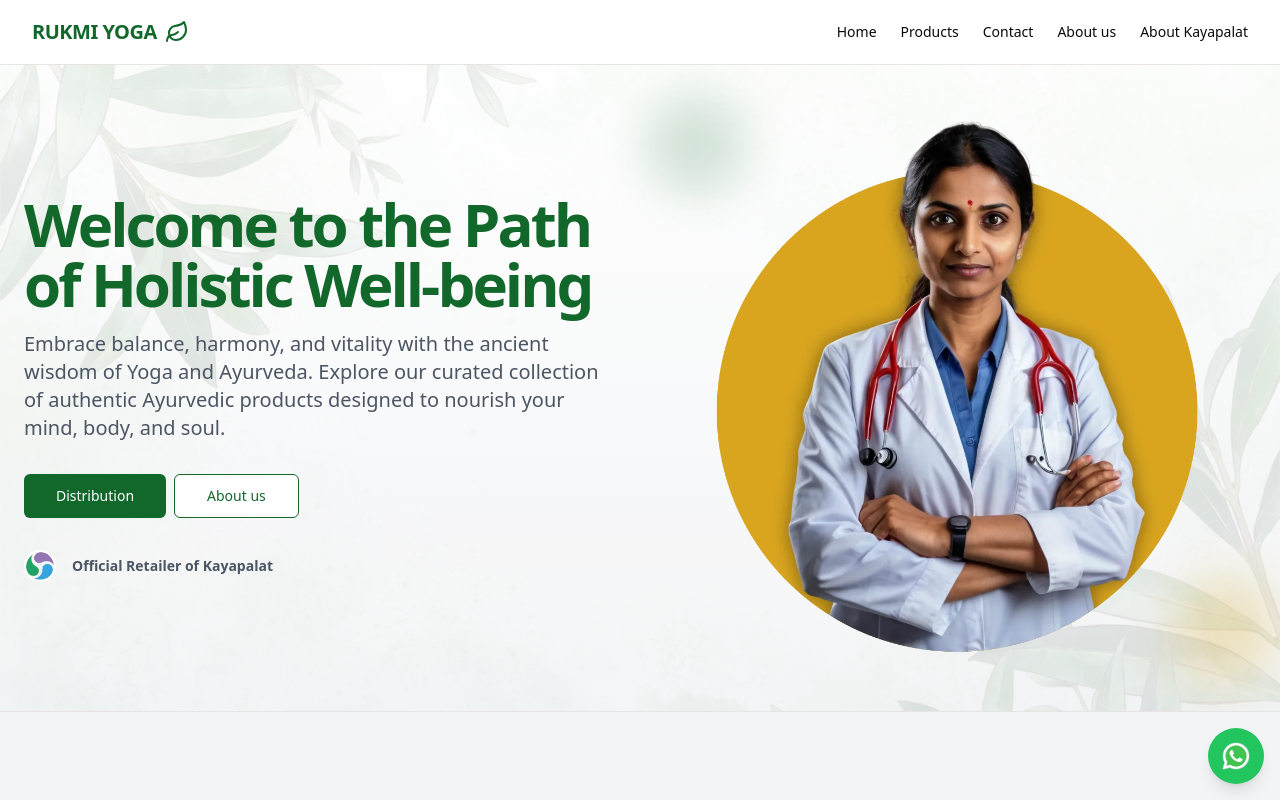
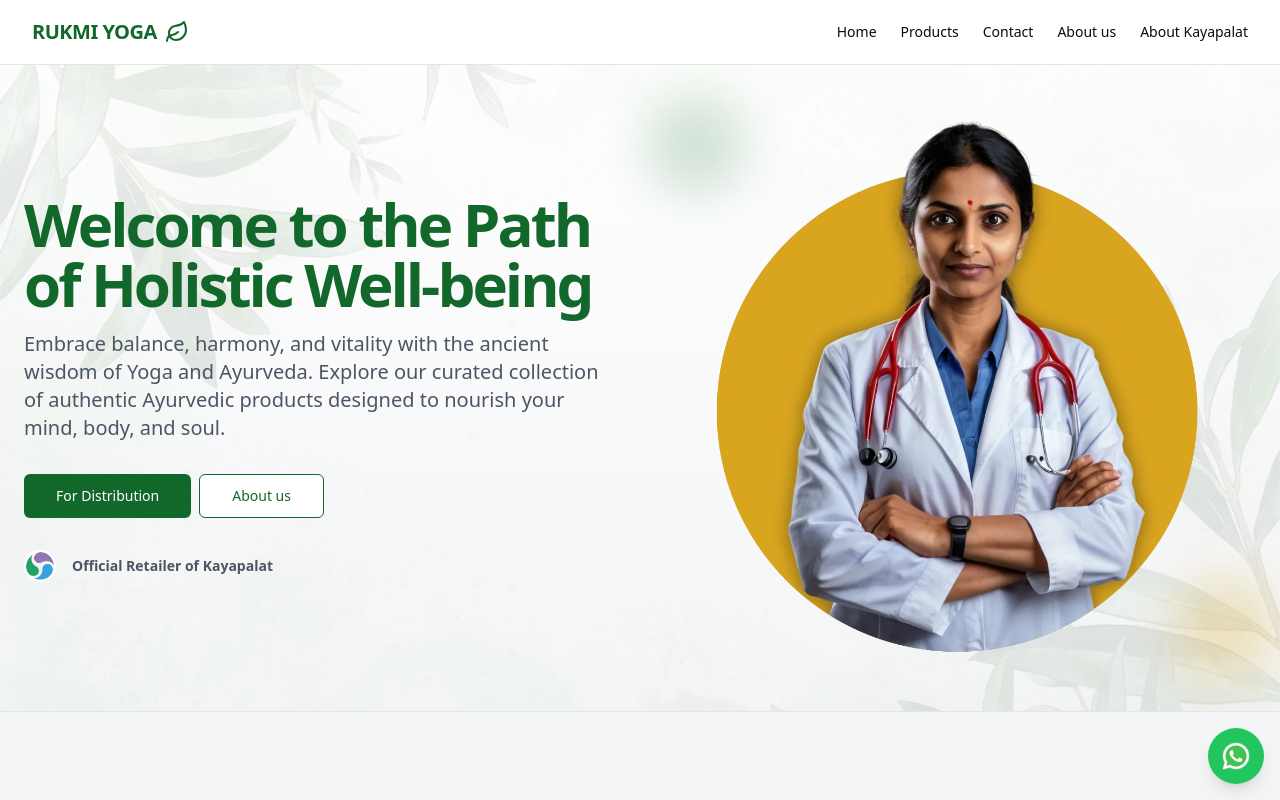
Before and after one commit to skajimuddin/rukmi-yoga, a Next.js app: page / in a window 1280 px wide. Shown: the top 800 px of the page. Built offline with nearby package versions, Linux system fonts and the light colour scheme.

Commit message:
update button text on LandingPage for improved clarity

```diff
--- a/app/page.tsx
+++ b/app/page.tsx
@@ -156,7 +156,7 @@ export default function LandingPage() {
                     className="px-8 bg-primary text-white hover:bg-secondary"
                     onClick={() => setIsPopupOpen(true)}
                   >
-                    Distribution
+                    For Distribution
                   </Button>
                   <Button
                     variant="outline"
```
